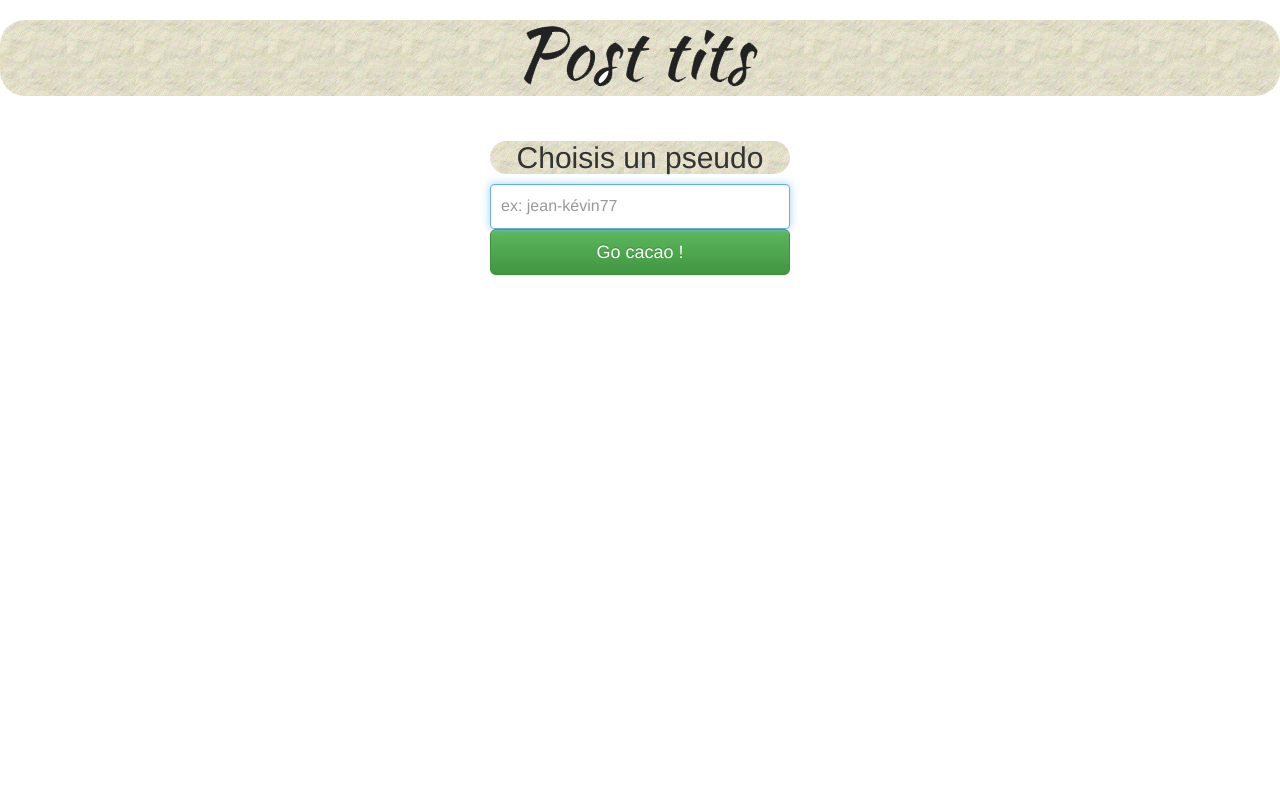
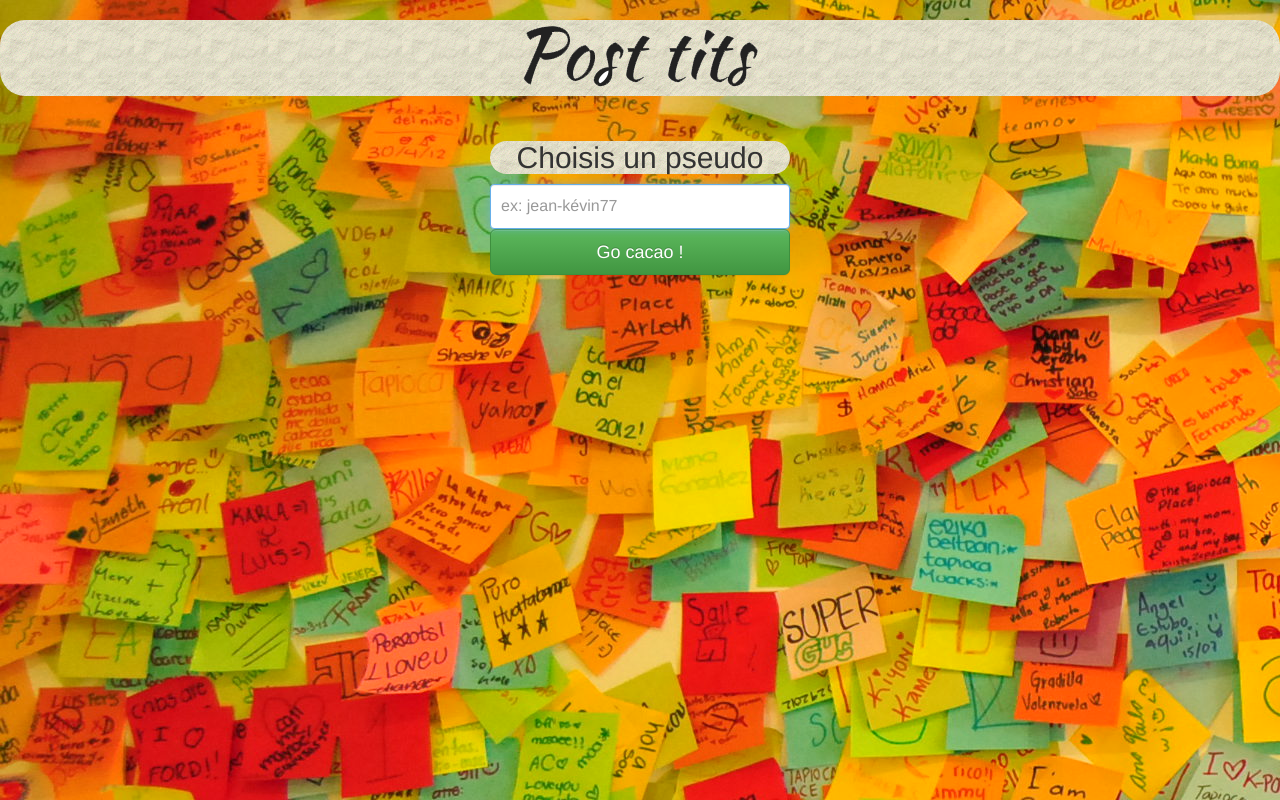
Before and after one commit to ChallengeOnePoint/challenge-C3-20, a website: page public/index.html in a window 1280 px wide. Drawn offline with nearby package versions, Linux system fonts and the light colour scheme; no server answers.

Commit message:
reset bg

```diff
--- a/public/styles/app.css
+++ b/public/styles/app.css
@@ -7,8 +7,8 @@
 }
 
 body {
-    /*background-image: url("/images/postitwall.jpg");*/
-    /*background-color: #eee;*/
+    background-image: url("/images/postitwall.jpg");
+    background-color: #eee;
 }
 
 
```
